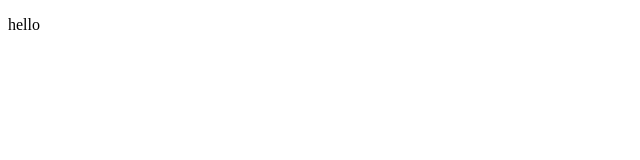
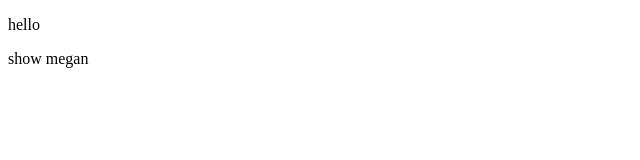
Before and after one commit to bimbo-ade/git-seminar, a plain HTML site: page index.html in a window 1280 px wide. Shown: the full height of the page, 0-640 px from the left. Drawn offline with Linux system fonts and the light colour scheme.

Commit message:
show megan 2

```diff
--- a/index.html
+++ b/index.html
@@ -1,11 +1,16 @@
 <!DOCTYPE html>
 <html lang="en">
+
 <head>
     <meta charset="UTF-8">
     <meta name="viewport" content="width=device-width, initial-scale=1.0">
     <title>Document</title>
 </head>
+
 <body>
     <p>hello</p>
+    <p>show megan </p>
+
 </body>
+
 </html>
```
